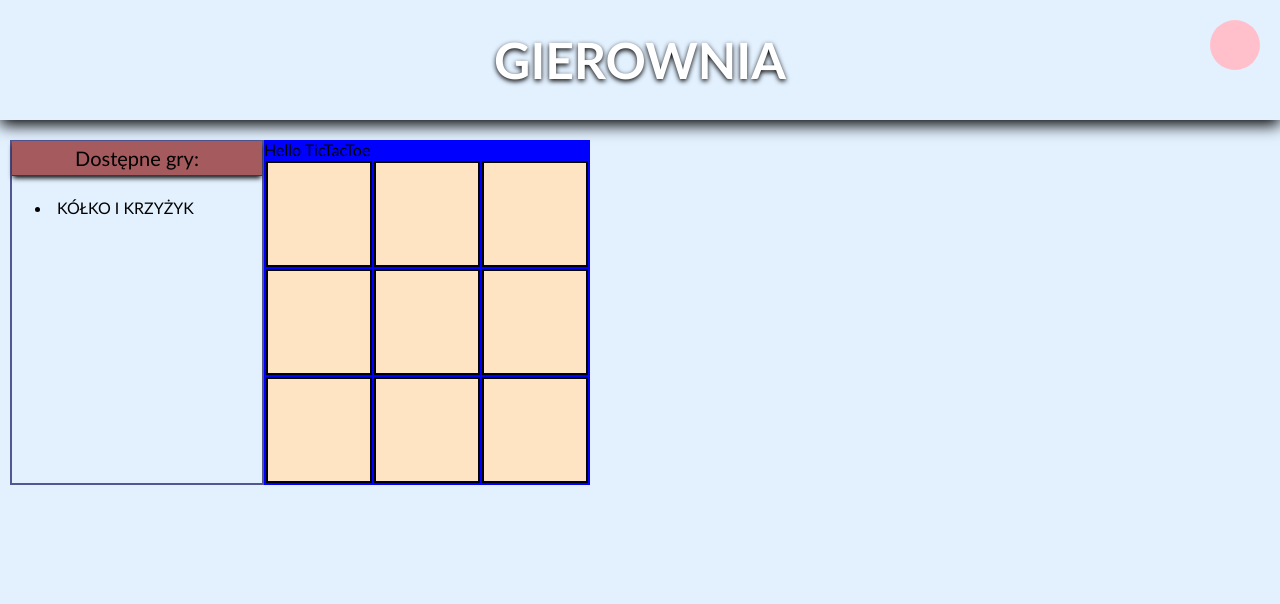
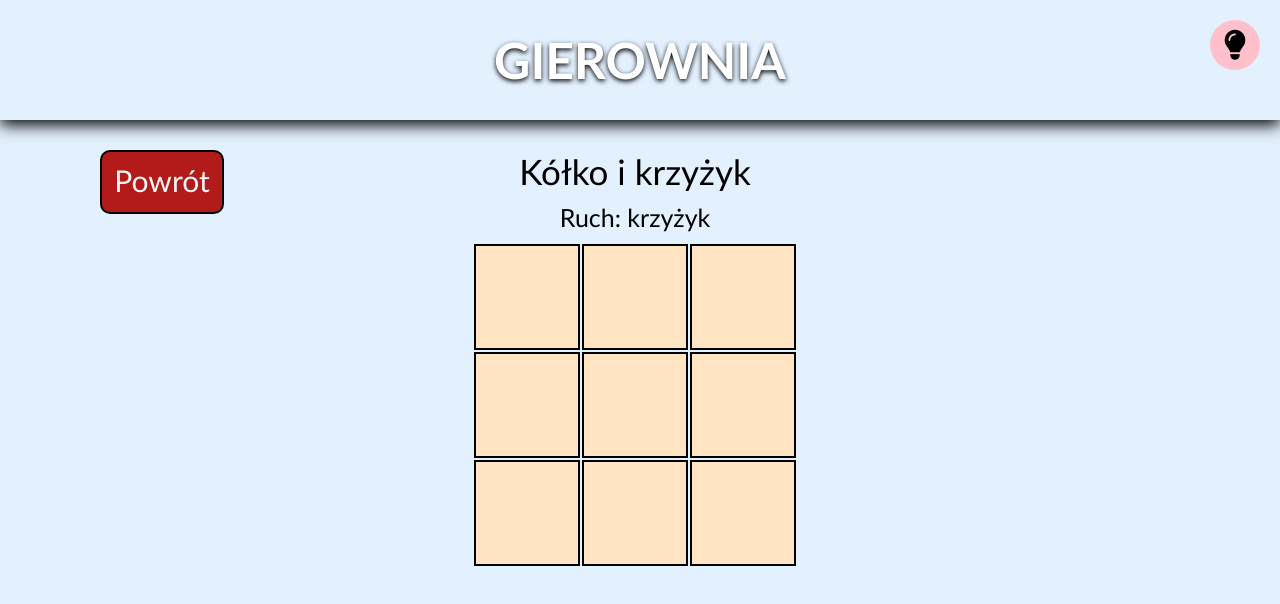
Before and after one commit to djarosz-hub/ProgramowanieAplikacjiWebowychLAB, a website built with webpack: page Lab4/dist/index.html in a window 1280 px wide. Both pictures are taken after a click on the item "KÓŁKO I KRZYŻYK". Built offline with nearby package versions, Linux system fonts and the light colour scheme.

Commit message:
styling lab 5

```diff
--- /dev/null
+++ b/Lab4/src/back.ts
@@ -0,0 +1,30 @@
+class Back {
+
+    constructor() {
+        this.init();
+    }
+    init(): void {
+        const back = <HTMLElement>document.createElement('div');
+        back.classList.add('backHidden');
+        back.innerHTML = "Powrót";
+        back.setAttribute('id', 'back');
+        back.addEventListener('click', () => {
+            const backer = document.getElementById('back');
+            backer?.classList.add('backHidden');
+
+            const menu = document.getElementById('menu');
+            menu?.removeAttribute('hidden');
+
+            const greeting = document.createElement('div');
+            greeting.setAttribute('id', 'greeting');
+            greeting.innerHTML = 'Wybierz giere wariacie ( ͡° ͜ʖ ͡°)';
+
+            const gameSpot = <HTMLElement>document.getElementById('gameContainer');
+            gameSpot.innerHTML = "";
+            gameSpot.appendChild(greeting);
+
+        })
+        document.body.appendChild(back);
+    }
+}
+export default Back;
--- a/Lab4/src/index.ts
+++ b/Lab4/src/index.ts
@@ -3,29 +3,40 @@ import { Game } from "./gameModel";
 import { TicTacToe } from "./tictactoe/tictactoe";
 import './styles/styles.scss';
 import Switcher from './switcher';
+import Back from './back';
+
 class App {
 
     constructor() {
         this.init();
     }
-
+    greetingText(): HTMLDivElement {
+        const greeting = document.createElement('div');
+        greeting.setAttribute('id', 'greeting');
+        greeting.innerHTML = 'Wybierz giere wariacie ( ͡° ͜ʖ ͡°)';
+        return greeting;
+    }
     init(): void {
         const menuContainer = <HTMLDivElement>(document.createElement('div'));
         const gameContainer = <HTMLDivElement>(document.createElement('div'));
         const menuHeader = <HTMLDivElement>(document.createElement('div'));
         const list = document.createElement('ul');
 
-        menuContainer.className = 'menu';
-        gameContainer.className ='gameSpot';
+        menuContainer.setAttribute('id','menu');
+        gameContainer.className = 'gameSpot';
+        gameContainer.setAttribute('id', 'gameContainer');
+        gameContainer.appendChild(this.greetingText());
 
-
-        for(const gameKind of Object.keys(Games)){
-            if(isNaN(Number(gameKind)))
+        for (const gameKind of Object.keys(Games)) {
+            if (isNaN(Number(gameKind)))
                 continue;
             const game = gameFactory.getGame(Number(gameKind));
             const item = document.createElement('li');
             item.appendChild(document.createTextNode(game.name));
-            item.addEventListener("click", ()=>{
+            item.addEventListener("click", () => {
+                const greet = document.getElementById('back');
+                greet?.classList.remove('backHidden')
+                menuContainer.setAttribute('hidden','true');
                 gameContainer.innerHTML = "";
                 gameContainer.appendChild(game.getGameElement());
             })
@@ -43,6 +54,7 @@ class App {
         main.appendChild(gameContainer);
         document.body.appendChild(main);
         new Switcher();
+        new Back();
     }
 }
 class GameFactory {
--- /dev/null
+++ b/Lab4/src/styles/_back.scss
@@ -0,0 +1,18 @@
+@import 'mixins';
+#back {
+    position: absolute;
+    background: rgb(179, 26, 26);
+    border-radius: 10px;
+    @include defaultBorder(2px, black);
+    width: 100px;
+    height: 40px;
+    top: 150px;
+    left: 100px;
+    text-align: center;
+    font-size: 30px;
+    color:whitesmoke;
+    padding:10px;
+  }
+  .backHidden {
+    display: none;
+  }
--- /dev/null
+++ b/Lab4/src/styles/_darkTheme.scss
@@ -0,0 +1,4 @@
+[dark-theme="dark"]{
+    background: black;
+
+}
--- a/Lab4/src/styles/_game.scss
+++ b/Lab4/src/styles/_game.scss
@@ -1,3 +1,34 @@
-.gameSpot{
-    background-color: blue;
+@import 'variables';
+@import 'mixins';
+
+.gameSpot {
+    // width: calc(100% - #{$menuWidth});
+    width:$gameSpotWidth;
+    margin-right: $defaultMargin;
+    height:auto;
+    min-height: 500px;
+    box-sizing: border-box;
+    display:flex;
+    justify-content: center;
+    position:relative;
 }
+.gameHeader {
+    font-size: $gameHeaderFontSize;
+    p {
+        @extend %defaultPCentering;
+    }
+}
+
+.gameResponse {
+    font-size: $gameResponseFontSize;
+    text-align: center;
+    margin:$defaultMargin;
+}
+#greeting {
+    display:flex;
+    align-items: center;
+    font-size: 50px;
+    position: absolute;
+    left: 15%;
+    top: 50%;
+}
--- a/Lab4/src/styles/_main.scss
+++ b/Lab4/src/styles/_main.scss
@@ -1,4 +1,4 @@
 .mainContainer{
-    // background-color: red;
     display:flex;
+    justify-content: center;
 }
--- a/Lab4/src/styles/_menu.scss
+++ b/Lab4/src/styles/_menu.scss
@@ -1,8 +1,12 @@
-.menu{
-    width:250px;
-    // height:auto;
-    margin-left:10px;
-    min-height: 300px;
+@import 'variables';
+
+#menu{
+    width: $menuWidth;
+    margin:0 10px;
+    height:100px;
+    box-sizing: border-box;
+    // min-height: 100px;
+    // max-height: 300px;
     @include defaultBorder(2px, rgb(82, 86, 145));
     div {
         background: rgb(165, 90, 94);
@@ -18,10 +22,6 @@
         }
     }
     li {
-        // display:flex;
-        // align-content: center;
-        // justify-content: center;
-        // text-align: center;
         padding:5px;
         text-transform:uppercase;
         &:hover{
@@ -30,3 +30,6 @@
         }
     }
 }
+[hidden='true']{
+    display:none;
+}
--- a/Lab4/src/styles/_mixins.scss
+++ b/Lab4/src/styles/_mixins.scss
@@ -1,3 +1,9 @@
+@import 'variables';
 @mixin defaultBorder($size, $color){
     border: $size solid $color;
 }
+
+%defaultPCentering{
+    margin:$defaultMargin;
+    text-align: center;
+}
--- /dev/null
+++ b/Lab4/src/styles/_switcher.scss
@@ -0,0 +1,21 @@
+@import 'variables';
+
+.switcher {
+    background: pink;
+    width: 50px;
+    height: 50px;
+    position: fixed;
+    top: $switcherTopPos;
+    right: $switcherRightPos;
+    border-radius: 50%;
+    &:hover {
+      background: $switcherHoverColor;
+      transition: $transitionTime;
+    }
+    display:flex;
+    justify-content: center;
+    align-items:center;
+    i {
+      font-size:30px;
+    }
+  }
--- a/Lab4/src/styles/_variables.scss
+++ b/Lab4/src/styles/_variables.scss
@@ -1,8 +1,17 @@
 // main
 $body-color: rgba(184, 221, 255, 0.39);
 $transitionTime: .3s;
+$defaultMargin: 10px;
 
 // switcher
 $switcherTopPos: 20px;
 $switcherRightPos: 20px;
 $switcherHoverColor: rgba(255, 255, 255, 0.473);
+
+//menu
+$menuWidth: 20%;
+
+//game
+$gameSpotWidth: 80%;
+$gameHeaderFontSize: 35px;
+$gameResponseFontSize: 25px;
--- a/Lab4/src/styles/styles.scss
+++ b/Lab4/src/styles/styles.scss
@@ -1,42 +1,31 @@
-@import 'variables';
-@import 'mixins';
-@import 'main';
-@import 'menu';
-@import 'game';
-@import '../tictactoe/styles/styles.scss';
-
+@import "variables";
+@import "mixins";
+@import "main";
+@import "menu";
+@import "game";
+@import "darkTheme";
+@import "switcher";
+@import "back";
+@import "../tictactoe/styles/styles.scss";
 body {
-    font-family: 'Gill Sans', 'Gill Sans MT', Calibri, 'Trebuchet MS', sans-serif;
+  font-family: "Gill Sans", "Gill Sans MT", Calibri, "Trebuchet MS", sans-serif;
   background: $body-color;
-    margin:0;
-    padding:0;
+  margin: 0;
+  padding: 0;
 }
-header{
-    display:flex;
+header {
+  display: flex;
   justify-content: center;
   align-content: center;
   box-shadow: 0px 5px 15px black;
   z-index: 100;
-    margin-bottom:20px;
+  margin-bottom: 20px;
 
   p {
-        color:rgb(255, 255, 255);
+    color: rgb(255, 255, 255);
     font-weight: bold;
-        font-size:50px;
+    font-size: 50px;
     text-shadow: 0px 2px 5px black;
-        margin:30px;
+    margin: 30px;
   }
 }
-.switcher{
-    background:pink;
-    width:50px;
-    height:50px;
-    position:fixed;
-    top: $switcherTopPos;
-    right: $switcherRightPos;
-    border-radius:50%;
-    &:hover{
-        background: $switcherHoverColor;
-        transition: $transitionTime;
-    }
-}
--- a/Lab4/src/switcher.ts
+++ b/Lab4/src/switcher.ts
@@ -6,6 +6,11 @@ class Switcher {
     init(): void {
         const switcher = <HTMLElement>document.createElement('div');
         switcher.className = 'switcher';
+        // <i class="fas fa-lightbulb"></i>
+        const icon = document.createElement('i');
+        icon.className = 'fas fa-lightbulb';
+
+        switcher.appendChild(icon);
         switcher.addEventListener('click', () => {
             if(document.body.hasAttribute('dark-theme')){
                 document.body.removeAttribute('dark-theme');
--- a/Lab4/src/tictactoe/Board.ts
+++ b/Lab4/src/tictactoe/Board.ts
@@ -20,6 +20,7 @@ export default class Board {
                 i++;
             }
         }
+        this.setHeaderValue(this.currentSymbol);
     }
     setHeaderValue(currSymbol: number): void {
         const header = <HTMLElement>document.getElementById('tttHeader');
@@ -126,8 +127,20 @@ export default class Board {
         let correctCellsDiagonally: number = 0;
         for (let d = 0; d < size; d++) {
             for (const cell of cells) {
-                if (cell.rowPos === d && cell.colPos === d ||
-                    cell.colPos === size - 1 - d && cell.rowPos === d) {
+                if (cell.rowPos === d && cell.colPos === d) {
+                    correctCellsDiagonally++;
+                }
+            }
+        }
+        if (correctCellsDiagonally === size) {
+            return true;
+        }
+        else {
+            correctCellsDiagonally = 0;
+        }
+        for (let d = 0; d < size; d++) {
+            for (const cell of cells) {
+                if (cell.colPos === size - 1 - d && cell.rowPos === d) {
                     correctCellsDiagonally++;
                 }
             }
--- a/Lab4/src/tictactoe/tictactoe.ts
+++ b/Lab4/src/tictactoe/tictactoe.ts
@@ -11,13 +11,20 @@ export class TicTacToe implements Game {
         const container = document.createElement('div');
 
         const header = document.createElement('div');
-        header.setAttribute('id','tttHeader');
+        header.className = 'gameHeader';
+        const headerValue = document.createElement('p');
+        headerValue.innerHTML = 'Kółko i krzyżyk';
+
+        const gameResponse = document.createElement('div');
+        gameResponse.setAttribute('id','tttHeader');
+        gameResponse.className = 'gameResponse';
 
         const table = document.createElement('table');
         table.setAttribute('id','tictactoe');
 
-        container.appendChild(document.createTextNode("Hello TicTacToe"));
+        header.appendChild(headerValue);
         container.appendChild(header);
+        container.appendChild(gameResponse);
         container.appendChild(table);
         let tableSize: number = 3;
         setTimeout(() => new Board(tableSize), 1);
```
Also changed, not shown: Lab4/dist/index.html, Lab4/dist/index.js, Lab4/src/tictactoe/styles/_styles.scss (line endings or trailing spaces). Lines whose indentation alone changed are shown as unchanged.
